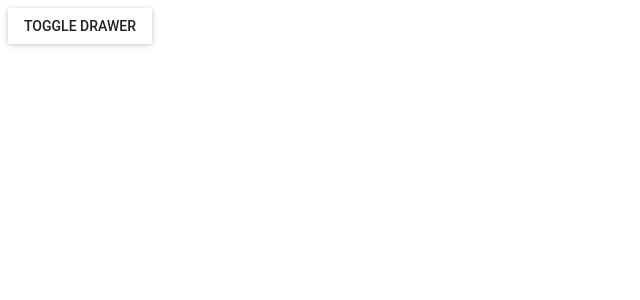
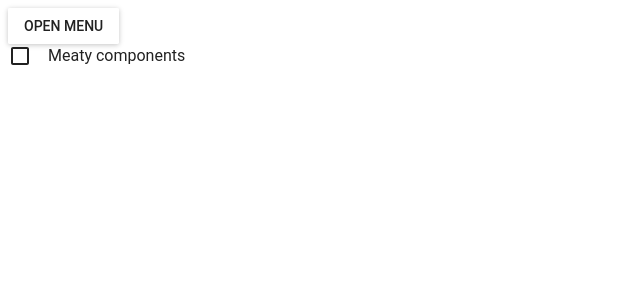
Before and after one commit to Kubzer0/pizza-maker-react-app, a React (Create React App) app: page / in a window 1280 px wide. Shown: the top 300 px of the page, without its empty margins (0-640 px from the left). Built offline with nearby package versions, Linux system fonts and the light colour scheme.

Commit message:
SideBarComponents component added, imported in app.js

```diff
--- a/src/App.js
+++ b/src/App.js
@@ -1,22 +1,42 @@
 import React from 'react'
+import MenuItem from 'material-ui/MenuItem'
 import SideBar from './components/SideBar'
+import SideBarComponents from './components/SideBarComponents'
 
 class App extends React.Component {
 
   state = {
-    isDrawerOpen: false
+    isDrawerOpen: false,
+    meatPizzaComponents: ['bacon', 'beef', 'chicken', 'pepperoni'],
+    cheesyPizzaComponents: ['mozzarella', 'vegan cheese', 'cheddar'],
+    veggiePizzaComponents: ['tomatoe', 'broccolli', 'basil'],
+    isMeatCheckboxChecked: false
+  }
+
+  updateMeatCheckboxChecked() {
+    this.setState((oldState) => {
+      return {
+        isMeatCheckboxChecked: !oldState.isMeatCheckboxChecked,
+      }
+    })
   }
 
   toggleDrawerState = () => this.setState({ isDrawerOpen: !this.state.isDrawerOpen })
 
-  render(){
-    return(
+  render() {
+    return (
       <div>
         <SideBar
-        isDrawerOpen={this.state.isDrawerOpen}
-        toggleDrawerState={this.toggleDrawerState}
+          isDrawerOpen={this.state.isDrawerOpen}
+          toggleDrawerState={this.toggleDrawerState}
         >
+
         </SideBar>
+        <SideBarComponents
+              isMeatCheckboxChecked={this.state.isMeatCheckboxChecked}
+              updateMeatCheckboxChecked={() => this.updateMeatCheckboxChecked()}
+            >
+            </SideBarComponents>
       </div>
     )
   }
--- a/src/components/SideBar.js
+++ b/src/components/SideBar.js
@@ -8,7 +8,7 @@ const SideBar = (props)=> {
         return (
             <div>
                 <RaisedButton
-                    label="Toggle Drawer"
+                    label="Open menu"
                     onClick={props.toggleDrawerState}
                 />
                 <Drawer width={200} openSecondary={true} open={props.isDrawerOpen} >
--- /dev/null
+++ b/src/components/SideBarComponents.js
@@ -0,0 +1,26 @@
+import React from 'react'
+import Checkbox from 'material-ui/Checkbox'
+
+const styles = {
+    block: {
+        maxWidth: 250,
+    },
+    checkbox: {
+        marginBottom: 16,
+    },
+}
+
+const SideBarComponents = (props)=> {
+        return (
+            <div style={styles.block}>
+                <Checkbox
+                    label="Meaty components"
+                    checked={props.isMeatCheckboxChecked}
+                    onCheck={()=>props.updateMeatCheckboxChecked()}
+                    style={styles.checkbox}
+                />
+            </div>
+        )
+    }
+
+export default SideBarComponents
--- a/src/index.js
+++ b/src/index.js
@@ -1,7 +1,7 @@
-import React from 'react';
-import ReactDOM from 'react-dom';
+import React from 'react'
+import ReactDOM from 'react-dom'
 import MuiThemeProvider from 'material-ui/styles/MuiThemeProvider'
-import App from './App';
+import App from './App'
 
 
 ReactDOM.render(
```
